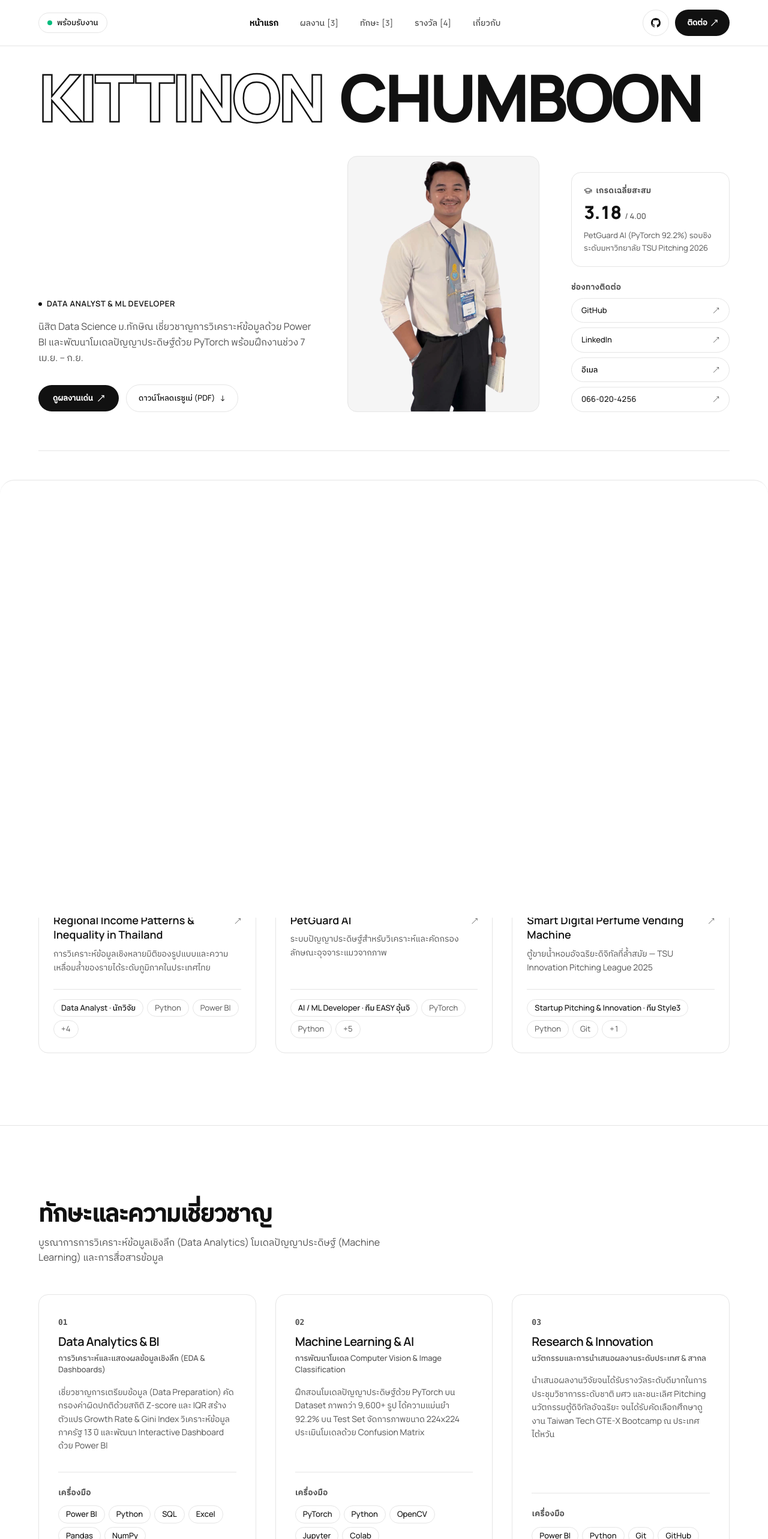
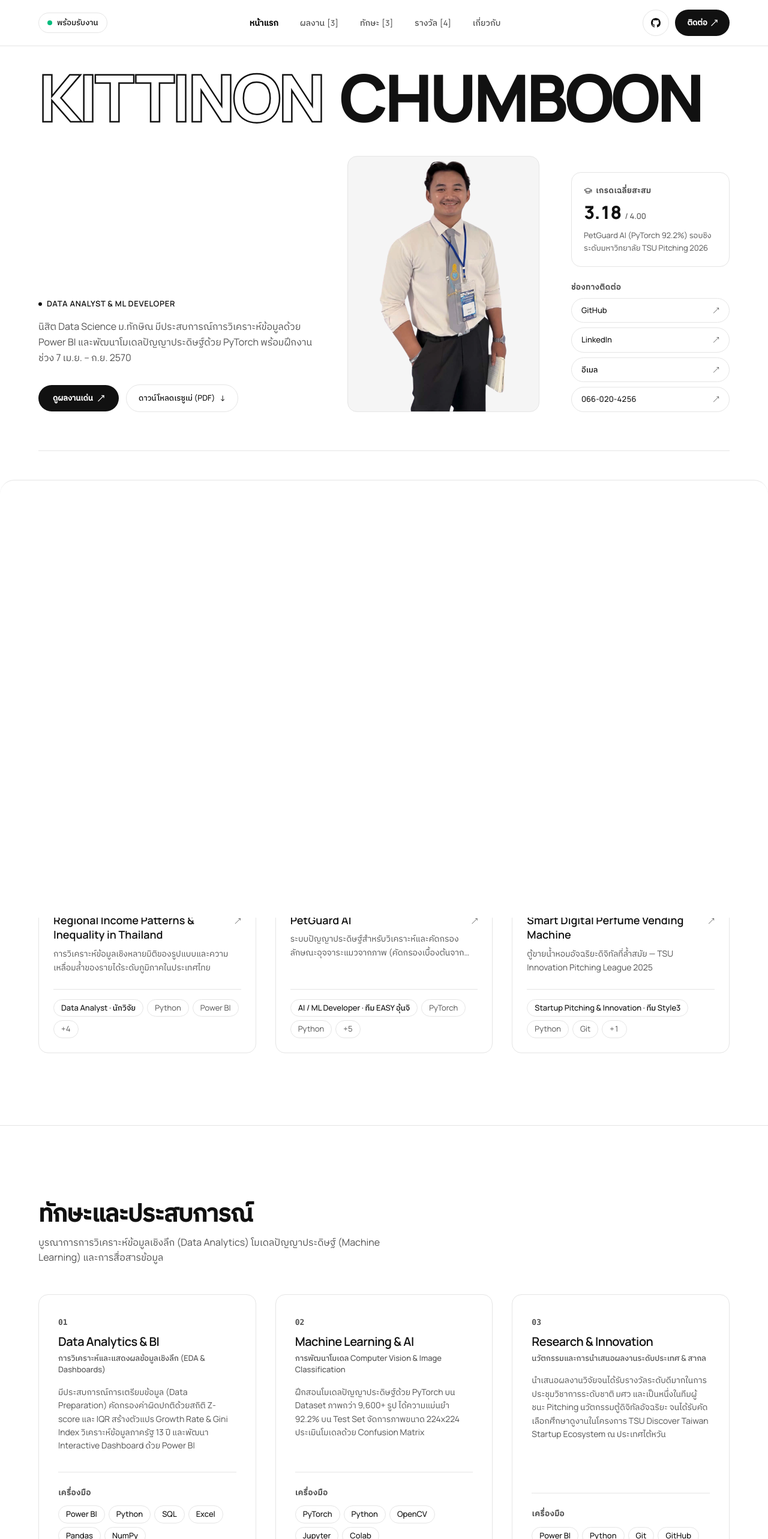
Before and after one commit to kittinon12548-maker/Kittinon.portfolio, a Next.js app: page / in a window 1280 px wide. Shown: the top 2566 px of the page at 60% size. Built offline with nearby package versions, Linux system fonts and the light colour scheme.

Commit message:
fix(copy): align pitching award to 'ทีมผู้ชนะ', clarify internship year 2570, add PetGuard screening disclaimer, and update Taiwan program name

```diff
--- a/app/layout.tsx
+++ b/app/layout.tsx
@@ -25,7 +25,7 @@ const plexThai = localFont({
 });
 
 const metaDescription =
-  "Data Science student at Thaksin University seeking a Data Analyst internship, April to September. Experienced in Power BI dashboards and PyTorch image classification (92.2% accuracy).";
+  "Data Science student at Thaksin University seeking a Data Analyst internship, 7 April – September 2027. Experienced in Power BI dashboards and PyTorch image classification (92.2% accuracy).";
 
 export const metadata: Metadata = {
   metadataBase: new URL("https://kittinon-portfolio.vercel.app"),
--- a/components/about/Services.tsx
+++ b/components/about/Services.tsx
@@ -8,7 +8,7 @@ export default function Services() {
         {/* Section Header */}
         <SectionHeader
           title={about.servicesHeading}
-          subtitle="ความเชี่ยวชาญและเครื่องมือที่นำมาปรับใช้เพื่อตอบโจทย์องค์กร"
+          subtitle="ทักษะ ประสบการณ์ และเครื่องมือที่นำมาปรับใช้เพื่อตอบโจทย์องค์กร"
         />
 
         <div className="grid gap-6 md:grid-cols-3 lg:gap-8">
--- a/components/home/ActivitiesTimeline.tsx
+++ b/components/home/ActivitiesTimeline.tsx
@@ -22,7 +22,7 @@ export default function ActivitiesTimeline() {
               <div className="rounded-2xl border border-[#E5E5E5] bg-white p-5 sm:p-8 transition-colors hover:border-[#CCCCCC]">
                 <div className="flex flex-wrap items-center gap-2.5">
                   <Badge variant="surface">ปี {a.year}</Badge>
-                  {a.title.includes("รางวัล") || a.title.includes("ชนะเลิศ") ? (
+                  {a.title.includes("รางวัล") || a.title.includes("ชนะเลิศ") || a.title.includes("ผู้ชนะ") ? (
                     <Badge variant="solid">เกียรติประวัติ</Badge>
                   ) : null}
                 </div>
--- a/components/home/Hero.tsx
+++ b/components/home/Hero.tsx
@@ -25,7 +25,7 @@ export default function Hero() {
             </div>
 
             <p className="mt-4 text-[16px] leading-[1.6] text-[#525252]">
-              นิสิต Data Science ม.ทักษิณ เชี่ยวชาญการวิเคราะห์ข้อมูลด้วย Power BI และพัฒนาโมเดลปัญญาประดิษฐ์ด้วย PyTorch พร้อมฝึกงานช่วง {profile.availability}
+              นิสิต Data Science ม.ทักษิณ มีประสบการณ์การวิเคราะห์ข้อมูลด้วย Power BI และพัฒนาโมเดลปัญญาประดิษฐ์ด้วย PyTorch พร้อมฝึกงานช่วง {profile.availability}
             </p>
 
             <div className="mt-8 flex flex-wrap items-center gap-3">
--- a/components/home/SkillsSection.tsx
+++ b/components/home/SkillsSection.tsx
@@ -7,7 +7,7 @@ export default function SkillsSection() {
       title: "Data Analytics & BI",
       subtitle: "การวิเคราะห์และแสดงผลข้อมูลเชิงลึก (EDA & Dashboards)",
       description:
-        "เชี่ยวชาญการเตรียมข้อมูล (Data Preparation) คัดกรองค่าผิดปกติด้วยสถิติ Z-score และ IQR สร้างตัวแปร Growth Rate & Gini Index วิเคราะห์ข้อมูลภาครัฐ 13 ปี และพัฒนา Interactive Dashboard ด้วย Power BI",
+        "มีประสบการณ์การเตรียมข้อมูล (Data Preparation) คัดกรองค่าผิดปกติด้วยสถิติ Z-score และ IQR สร้างตัวแปร Growth Rate & Gini Index วิเคราะห์ข้อมูลภาครัฐ 13 ปี และพัฒนา Interactive Dashboard ด้วย Power BI",
       tools: ["Power BI", "Python", "SQL", "Excel", "Pandas", "NumPy"],
     },
     {
@@ -23,7 +23,7 @@ export default function SkillsSection() {
       title: "Research & Innovation",
       subtitle: "นวัตกรรมและการนำเสนอผลงานระดับประเทศ & สากล",
       description:
-        "นำเสนอผลงานวิจัยจนได้รับรางวัลระดับดีมากในการประชุมวิชาการระดับชาติ มศว และชนะเลิศ Pitching นวัตกรรมตู้ดิจิทัลอัจฉริยะ จนได้รับคัดเลือกศึกษาดูงาน Taiwan Tech GTE-X Bootcamp ณ ประเทศไต้หวัน",
+        "นำเสนอผลงานวิจัยจนได้รับรางวัลระดับดีมากในการประชุมวิชาการระดับชาติ มศว และเป็นหนึ่งในทีมผู้ชนะ Pitching นวัตกรรมตู้ดิจิทัลอัจฉริยะ จนได้รับคัดเลือกศึกษาดูงานในโครงการ TSU Discover Taiwan Startup Ecosystem ณ ประเทศไต้หวัน",
       tools: ["Power BI", "Python", "Git", "GitHub"],
     },
   ];
@@ -33,7 +33,7 @@ export default function SkillsSection() {
       <div className="mx-auto max-w-[1200px] px-6">
         {/* Section Header */}
         <SectionHeader
-          title="ทักษะและความเชี่ยวชาญ"
+          title="ทักษะและประสบการณ์"
           subtitle="บูรณาการการวิเคราะห์ข้อมูลเชิงลึก (Data Analytics) โมเดลปัญญาประดิษฐ์ (Machine Learning) และการสื่อสารข้อมูล"
         />
 
--- a/components/site/Header.tsx
+++ b/components/site/Header.tsx
@@ -162,7 +162,7 @@ export default function Header() {
                 onClick={(e) => handleNavClick(e, "skills")}
                 className="flex items-center justify-between py-1.5 transition-colors hover:text-[#111111]"
               >
-                <span>ทักษะและความเชี่ยวชาญ</span>
+                <span>ทักษะและประสบการณ์</span>
                 <span className="font-mono text-xs text-[#525252] tabular-nums">[{about.services.length}]</span>
               </Link>
             </li>
--- a/data/portfolio.ts
+++ b/data/portfolio.ts
@@ -14,9 +14,9 @@ export const profile = {
   gpax: "3.18",
   location: "จ.ตรัง",
   timezone: "Asia/Bangkok",
-  availability: "7 เม.ย. – ก.ย.",
-  availabilityFull: "7 เมษายน – กันยายน",
-  availabilityNote: "พร้อมเริ่มฝึกงานช่วง 7 เมษายน ถึง กันยายน",
+  availability: "7 เม.ย. – ก.ย. 2570",
+  availabilityFull: "7 เมษายน – กันยายน 2570",
+  availabilityNote: "พร้อมเริ่มฝึกงานช่วง 7 เมษายน ถึง กันยายน 2570",
   sideJob: "วิจัยและพัฒนานวัตกรรม AI & Data Analytics",
   photo: "/images/profile-portrait.webp",
   portrait: "/images/profile-portrait.webp",
@@ -43,7 +43,7 @@ export const home = {
       "นิสิต Data Science ชั้นปีที่ 3",
       "มหาวิทยาลัยทักษิณ (GPAX 3.18)",
       "พร้อมสำหรับการฝึกงานในตำแหน่ง Data Analyst",
-      "ช่วง 7 เมษายน – กันยายน",
+      "ช่วง 7 เมษายน – กันยายน 2570",
     ],
   },
   intro: {
@@ -51,7 +51,7 @@ export const home = {
     big: "ผมหลงใหลการเปลี่ยน[ข้อมูลซับซ้อน] ให้กลายเป็น[คำตอบเชิงลึก] และโมเดล AI ที่จับต้องได้",
     pill: "Open for internship",
     statement:
-      "ผมเชี่ยวชาญการทำ [EDA & Interactive Dashboard] บน Power BI การเตรียมข้อมูลภาครัฐ 13 ปี จนคว้ารางวัลระดับดีมาก และพัฒนา [PetGuard AI ต้นแบบตรวจสุขภาพแมวด้วย PyTorch] ผ่านเข้ารอบสุดท้าย Pitching League ตอนนี้พร้อมนำทักษะมาสร้างคุณค่าจริง ร่วมกับทีม",
+      "ผมมีประสบการณ์ทำ [EDA & Interactive Dashboard] บน Power BI การเตรียมข้อมูลภาครัฐ 13 ปี จนคว้ารางวัลระดับดีมาก และพัฒนา [PetGuard AI ต้นแบบตรวจสุขภาพแมวด้วย PyTorch] ผ่านเข้ารอบสุดท้าย Pitching League ตอนนี้พร้อมนำทักษะมาสร้างคุณค่าจริง ร่วมกับทีม",
   },
 };
 
@@ -60,9 +60,9 @@ export const about = {
   heading: "Transforming raw data into meaningful insights & intelligent solutions",
   sub: "นิสิต Data Science ชั้นปีที่ 3 · มหาวิทยาลัยทักษิณ (GPAX 3.18)",
   story:
-    "ผมศึกษาด้านวิทยาการข้อมูลและสารสนเทศ มหาวิทยาลัยทักษิณ มีความมุ่งมั่นในการสกัดความรู้และคุณค่าจากข้อมูลดิบ ตั้งแต่กระบวนการ Data Cleaning, Outlier Detection, การวิเคราะห์ข้อมูลเชิงสำรวจ (EDA) ไปจนถึงการสื่อสารผลลัพธ์ผ่าน Power BI Interactive Dashboard ที่ตอบโจทย์การตัดสินใจ นอกจากนี้ยังมีความเชี่ยวชาญด้าน Machine Learning & Computer Vision ในการพัฒนาโมเดลจำแนกภาพและโซลูชันนวัตกรรมเพื่อสุขภาพสัตว์เลี้ยง",
+    "ผมศึกษาด้านวิทยาการข้อมูลและสารสนเทศ มหาวิทยาลัยทักษิณ มีความมุ่งมั่นในการสกัดความรู้และคุณค่าจากข้อมูลดิบ ตั้งแต่กระบวนการ Data Cleaning, Outlier Detection, การวิเคราะห์ข้อมูลเชิงสำรวจ (EDA) ไปจนถึงการสื่อสารผลลัพธ์ผ่าน Power BI Interactive Dashboard ที่ตอบโจทย์การตัดสินใจ นอกจากนี้ยังมีประสบการณ์ด้าน Machine Learning & Computer Vision ในการพัฒนาโมเดลจำแนกภาพและโซลูชันนวัตกรรมเพื่อสุขภาพสัตว์เลี้ยง",
   storySub:
-    "เป้าหมายการฝึกงาน: ต้องการนำทักษะด้าน Python, SQL, Power BI, และ Machine Learning มาช่วยงานองค์กรในการจัดทำรายงาน Business Intelligence, วิเคราะห์ Insight สนับสนุนการตัดสินใจ และพัฒนาโซลูชันข้อมูล พร้อมเปิดรับการเรียนรู้วัฒนธรรมการทำงานจริงร่วมกับทีมงานมืออาชีพ ในช่วง 7 เมษายน ถึง กันยายน",
+    "เป้าหมายการฝึกงาน: ต้องการนำทักษะด้าน Python, SQL, Power BI, และ Machine Learning มาช่วยงานองค์กรในการจัดทำรายงาน Business Intelligence, วิเคราะห์ Insight สนับสนุนการตัดสินใจ และพัฒนาโซลูชันข้อมูล พร้อมเปิดรับการเรียนรู้วัฒนธรรมการทำงานจริงร่วมกับทีมงานมืออาชีพ ในช่วง 7 เมษายน ถึง กันยายน 2570",
   facts: [
     { label: "เกรดเฉลี่ยสะสม", value: `${profile.gpax} / 4.00` },
     { label: "ช่วงฝึกงาน", value: profile.availabilityFull },
@@ -108,9 +108,9 @@ export const about = {
     },
     {
       year: "2568",
-      title: "ชนะเลิศโครงการ TSU Innovation Pitching League 2025 & ศึกษาดูงาน ณ ประเทศไต้หวัน",
+      title: "ทีมผู้ชนะโครงการ TSU Innovation Pitching League 2025 & ศึกษาดูงาน ณ ประเทศไต้หวัน",
       detail:
-        "ทีม Style3 ผลงาน “ตู้ขายน้ำหอมอัจฉริยะดิจิทัลที่ล้ำสมัย” ได้รับทุนสนับสนุนและได้รับคัดเลือกศึกษาดูงานระบบนิเวศนวัตกรรมและเทคโนโลยี Taiwan Tech GTE-X Bootcamp ณ ประเทศไต้หวัน (8–11 ธ.ค. 2568)",
+        "ทีม Style3 ผลงาน “ตู้ขายน้ำหอมอัจฉริยะดิจิทัลที่ล้ำสมัย” ได้รับคัดเลือกเป็นหนึ่งในทีมผู้ชนะที่ได้รับทุนสนับสนุนการพัฒนาต้นแบบ และเป็นตัวแทนศึกษาดูงานในโครงการ “TSU Discover Taiwan Startup Ecosystem” ณ ประเทศไต้หวัน (8–11 ธ.ค. 2568)",
     },
   ],
   approach: "ผมชอบ[ตั้งคำถามกับข้อมูล] ค้นหาความเป็นไปได้ และใช้[เครื่องมือทางสถิติและเทคโนโลยีที่แม่นยำ]ในการตอบโจทย์",
@@ -144,6 +144,7 @@ export type Project = {
   features?: string[];
   tech: string[];
   award?: string;
+  disclaimer?: string;
   demoUrl?: string;
   demoNote?: string;
   githubUrl?: string;
@@ -188,10 +189,11 @@ export const projects: Project[] = [
   {
     slug: "petguard-ai",
     title: "PetGuard AI",
-    subtitle: "ระบบปัญญาประดิษฐ์สำหรับวิเคราะห์และคัดกรองลักษณะอุจจาระแมวจากภาพ",
+    subtitle: "ระบบปัญญาประดิษฐ์สำหรับวิเคราะห์และคัดกรองลักษณะอุจจาระแมวจากภาพ (คัดกรองเบื้องต้นจากภาพ ไม่ใช่การวินิจฉัยโรค)",
     metric: "Test Accuracy 92.2% (โมเดลต้นแบบ) & ผ่านเข้ารอบชิงระดับมหาวิทยาลัย TSU Pitching League 2026",
     role: "AI / ML Developer · ทีม EASY อุ้นจิ",
     category: "Computer Vision & Pet Health Technology Prototype",
+    disclaimer: "คำเตือนสำคัญ: ระบบนี้เป็นการคัดกรองเบื้องต้นจากภาพเพื่อสังเกตความเปลี่ยนแปลงเท่านั้น ไม่ใช่การวินิจฉัยโรคหรือการตรวจทางการแพทย์ หากสัตว์เลี้ยงมีอาการผิดปกติควรปรึกษาสัตวแพทย์ทันที",
     year: "2569",
     cover: { kind: "inventory", bg: "#0c1b26", accent: "#06b6d4" },
     coverImage: "/projects/petguard-ai/cover.webp",
@@ -235,7 +237,7 @@ export const projects: Project[] = [
     slug: "smart-perfume",
     title: "Smart Digital Perfume Vending Machine",
     subtitle: "ตู้ขายน้ำหอมอัจฉริยะดิจิทัลที่ล้ำสมัย — TSU Innovation Pitching League 2025",
-    metric: "ชนะเลิศทุนสนับสนุน & ตัวแทนศึกษาดูงานนวัตกรรม ณ ประเทศไต้หวัน",
+    metric: "ทีมผู้ชนะทุนสนับสนุนต้นแบบ & ตัวแทนศึกษาดูงาน ณ ประเทศไต้หวัน",
     role: "Startup Pitching & Innovation · ทีม Style3",
     category: "IoT & Startup Innovation",
     year: "2568",
@@ -244,11 +246,11 @@ export const projects: Project[] = [
     images: [
       {
         src: "/projects/smart-perfume/01-award-board.webp",
-        caption: "ทีม Style3 ได้รับทุนสนับสนุนและได้รับคัดเลือกศึกษาดูงานระบบนิเวศนวัตกรรม ณ ประเทศไต้หวัน",
+        caption: "ทีม Style3 ได้รับทุนสนับสนุนและได้รับคัดเลือกศึกษาดูงานระบบนิเวศสตาร์ทอัพ ณ ประเทศไต้หวัน",
       },
       {
         src: "/projects/smart-perfume/02-taiwan-bootcamp.webp",
-        caption: "เข้าร่วมกิจกรรมและเวิร์กช็อป Taiwan Tech GTE-X Bootcamp ณ มหาวิทยาลัยเทคโนโลยีแห่งชาติไต้หวัน (Taiwan Tech)",
+        caption: "เข้าร่วมกิจกรรมและเวิร์กช็อปในโครงการ TSU Discover Taiwan Startup Ecosystem ณ มหาวิทยาลัยเทคโนโลยีแห่งชาติไต้หวัน (Taiwan Tech)",
       },
       {
         src: "/projects/smart-perfume/03-team-discussion.webp",
@@ -262,17 +264,17 @@ export const projects: Project[] = [
     problem:
       "ตู้จำหน่ายสินค้าอัตโนมัติทั่วไปขาดความยืดหยุ่นในการปรับแต่งกลิ่นน้ำหอมให้ตรงกับความชอบของผู้บริโภคแต่ละบุคคล และไม่มีระบบติดตามเก็บข้อมูลความนิยมของผู้ซื้อเพื่อนำมาวิเคราะห์ต่อยอดเชิงธุรกิจ",
     solution:
-      "ทีมออกแบบแนวคิดตู้จำหน่ายน้ำหอมดิจิทัลอัจฉริยะที่ผู้ซื้อสามารถเลือกผสมผสานกลิ่นและทดลองกลิ่นผ่านอินเทอร์เฟซหน้าจอดิจิทัล พร้อมระบบเก็บสถิติความนิยมและการจัดการสต็อกอัตโนมัติ โดยนำเสนอต่อคณะกรรมการจนได้รับรางวัลชนะเลิศและทุนสนับสนุน",
+      "ทีมออกแบบแนวคิดตู้จำหน่ายน้ำหอมดิจิทัลอัจฉริยะที่ผู้ซื้อสามารถเลือกผสมผสานกลิ่นและทดลองกลิ่นผ่านอินเทอร์เฟซหน้าจอดิจิทัล พร้อมระบบเก็บสถิติความนิยมและการจัดการสต็อกอัตโนมัติ โดยนำเสนอต่อคณะกรรมการจนได้รับการคัดเลือกเป็นหนึ่งในทีมผู้ชนะที่ได้รับทุนสนับสนุน",
     features: [
       "พัฒนา Business Model Canvas และการวิเคราะห์กลุ่มลูกค้าสำหรับตู้จำหน่ายสินค้าอัจฉริยะ",
-      "ได้รับรางวัลชนะเลิศทุนสนับสนุนการพัฒนาต้นแบบในโครงการ TSU Innovation Pitching League 2025",
+      "ได้รับคัดเลือกเป็นหนึ่งในทีมผู้ชนะที่ได้รับทุนสนับสนุนการพัฒนาต้นแบบในโครงการ TSU Innovation Pitching League 2025",
       "ได้รับคัดเลือกเป็นตัวแทนเข้าร่วมโครงการ “TSU Discover Taiwan Startup Ecosystem” ณ กรุงไทเป ประเทศไต้หวัน (8–11 ธ.ค. 2568)",
-      "เข้าร่วมอบรมเชิงปฏิบัติการ Taiwan Tech GTE-X Bootcamp เรียนรู้การสร้างนวัตกรรมร่วมกับบุคลากร Taiwan Tech",
+      "เข้าร่วมศึกษาดูงานและอบรมเชิงปฏิบัติการแลกเปลี่ยนเรียนรู้การสร้างนวัตกรรมร่วมกับบุคลากรและเครือข่ายของ Taiwan Tech",
       "เสริมสร้างทักษะการทำงานเป็นทีม การสื่อสารภาษาอังกฤษ และการนำเสนอผลงานระดับนานาชาติ",
     ],
     tech: ["Python", "Git", "GitHub"],
     award:
-      "ชนะเลิศได้รับทุนสนับสนุนและได้รับคัดเลือกศึกษาดูงานระบบนิเวศนวัตกรรม ณ ประเทศไต้หวัน ในโครงการ TSU Innovation Pitching League 2025",
+      "หนึ่งในทีมผู้ชนะที่ได้รับทุนสนับสนุนและได้รับคัดเลือกศึกษาดูงานระบบนิเวศสตาร์ทอัพ ณ ประเทศไต้หวัน ในโครงการ TSU Innovation Pitching League 2025",
     githubUrl: "https://github.com/kittinon12548-maker",
   },
 ];
```
Also changed, not shown: components/ProjectModal.tsx (+8 -0 lines), 2 other files (tests, documents, lock files or other folders).
